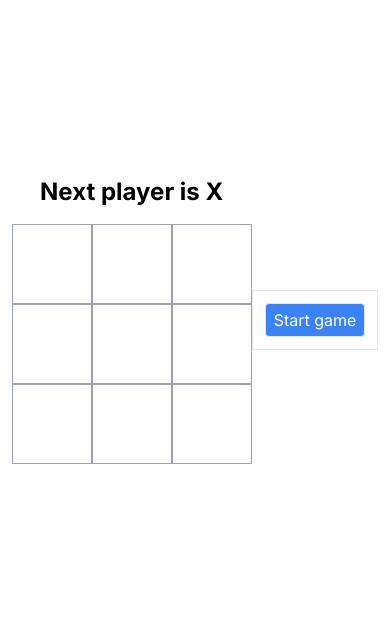
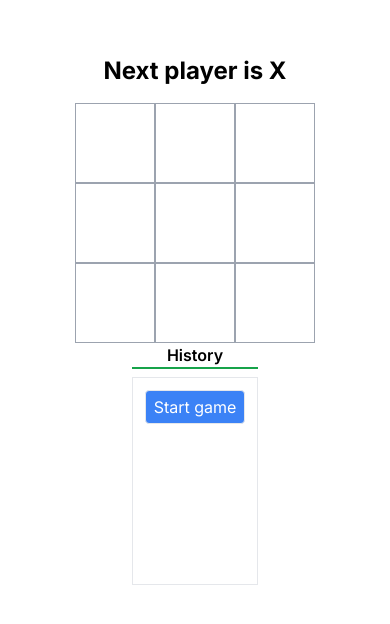
Before and after one commit to musaddekali/tic-tac-toc, a Next.js app: page / in a window 390 px wide. Shown: the part 102-726 px from the top of the page. Built offline with nearby package versions, Linux system fonts and the light colour scheme.

Commit message:
updated with history

```diff
--- a/package.json
+++ b/package.json
@@ -19,6 +19,7 @@
     "postcss": "8.4.27",
     "react": "18.2.0",
     "react-dom": "18.2.0",
+    "react-icons": "^4.10.1",
     "tailwindcss": "3.3.3",
     "typescript": "5.1.6"
   }
--- a/src/Modules/Game/Game.tsx
+++ b/src/Modules/Game/Game.tsx
@@ -3,14 +3,20 @@ import { useState } from "react";
 import Board from "./Board";
 
 const Game = () => {
-  const [xIsNext, setXIsNext] = useState(true);
+  // const [xIsNext, setXIsNext] = useState(true);
   const [history, setHistory] = useState([Array(9).fill(null)]);
-  const currentSquares = history[history.length - 1];
+  const [currentMove, setCurrentMove] = useState(0);
+  const xIsNext = currentMove % 2 === 0;
+  const currentSquares = history[currentMove];
 
   function handlePlay(nextSquares: string[]) {
-    setHistory([...history, nextSquares]);
-    setXIsNext(!xIsNext);
-    // TODO
+    const nextHistory = [...history.slice(0, currentMove + 1), nextSquares];
+    setHistory(nextHistory);
+    setCurrentMove(nextHistory.length - 1);
+  }
+
+  function jumpTo(nextMove: number) {
+    setCurrentMove(nextMove);
   }
 
   const moves = history.map((squares, move) => {
@@ -21,23 +27,43 @@ const Game = () => {
       desc = "Start game";
     }
     return (
-      <li key={move}
-        className={`px-2 py-1 border rounded hover:bg-gray-200 cursor-pointer ${
-          move == 0 ? "bg-blue-500 text-white hover:bg-blue-600" : ""
-        }`}
-      >
-        {desc}
-      </li>
+      <>
+        {move == 0 ? (
+          <li key={move}>
+            <button
+              className="px-2 py-1 border rounded cursor-pointer
+                   bg-blue-500 text-white hover:bg-blue-600"
+              onClick={() => jumpTo(move)}
+            >
+              {desc}
+            </button>
+          </li>
+        ) : (
+          <li key={move}>
+            <button
+              className={`px-2 py-1 border rounded cursor-pointer ${
+                move == currentMove ? "bg-gray-200" : "hover:bg-gray-200"
+              }`}
+              onClick={() => jumpTo(move)}
+            >
+              {desc}
+            </button>
+          </li>
+        )}
+      </>
     );
   });
 
   return (
-    <div className="game min-h-screen flex items-center justify-center">
+    <div className="game min-h-screen flex flex-col md:flex-row items-center justify-center">
       <div className="game-board">
         <Board squares={currentSquares} xIsNext={xIsNext} onPlay={handlePlay} />
       </div>
       <div className="game-info">
-        <ol className="flex flex-col gap-1 p-3 border">{moves}</ol>
+        <h3 className="mb-2 font-semibold text-center border-b-2 border-green-600">History</h3>
+        <div className="">
+          <ol className="h-52 overflow-y-auto flex flex-col gap-1 p-3 border">{moves}</ol>
+        </div>
       </div>
     </div>
   );
```
Also changed, not shown: 1 other file (tests, documents, lock files or other folders).
